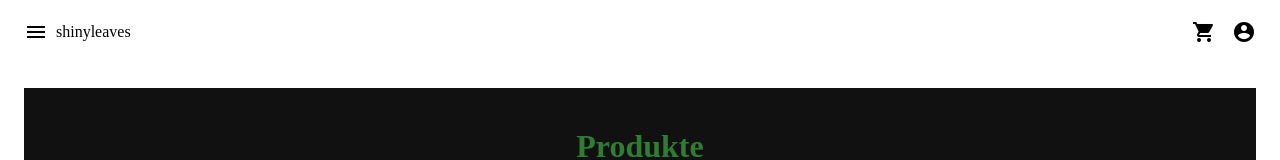
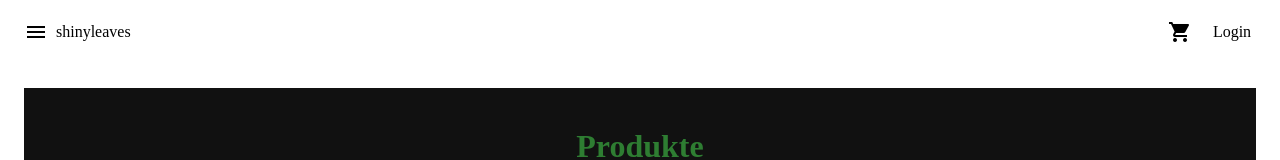
Before and after one commit to ktrifel/shinyleaves-frontend, an Angular app in the folder test-frontend/: page /products in a window 1280 px wide. Shown: the top 160 px of the page. Built offline with nearby package versions, Linux system fonts and the light colour scheme; no server answers.

Commit message:
Log In Interface

```diff
--- a/test-frontend/src/app/app.component.html
+++ b/test-frontend/src/app/app.component.html
@@ -19,7 +19,8 @@
       <span class="spacer"></span>
 
       <a mat-icon-button [routerLink]="['/cart']"><mat-icon>shopping_cart</mat-icon></a>
-      <a mat-icon-button [routerLink]="['/account']"><mat-icon>account_circle</mat-icon></a>
+      <button mat-button [routerLink]="['/login']">Login</button>
+
     </mat-toolbar>
 
     <!-- Dynamischer Content -->
@@ -30,5 +31,7 @@
     <!-- Optionaler Footer -->
     <footer>© shinyleaves</footer>
 
+
+
   </mat-sidenav-content>
 </mat-sidenav-container>
--- a/test-frontend/src/app/app.routes.ts
+++ b/test-frontend/src/app/app.routes.ts
@@ -16,6 +16,9 @@ export const routes: Routes = [
   { path: 'login', component: LoginComponent },
   { path: 'register', component: RegisterComponent },
   { path: '**', redirectTo: 'products' }
+
+
+
 ];
 
 export const appConfig: ApplicationConfig = {
```
